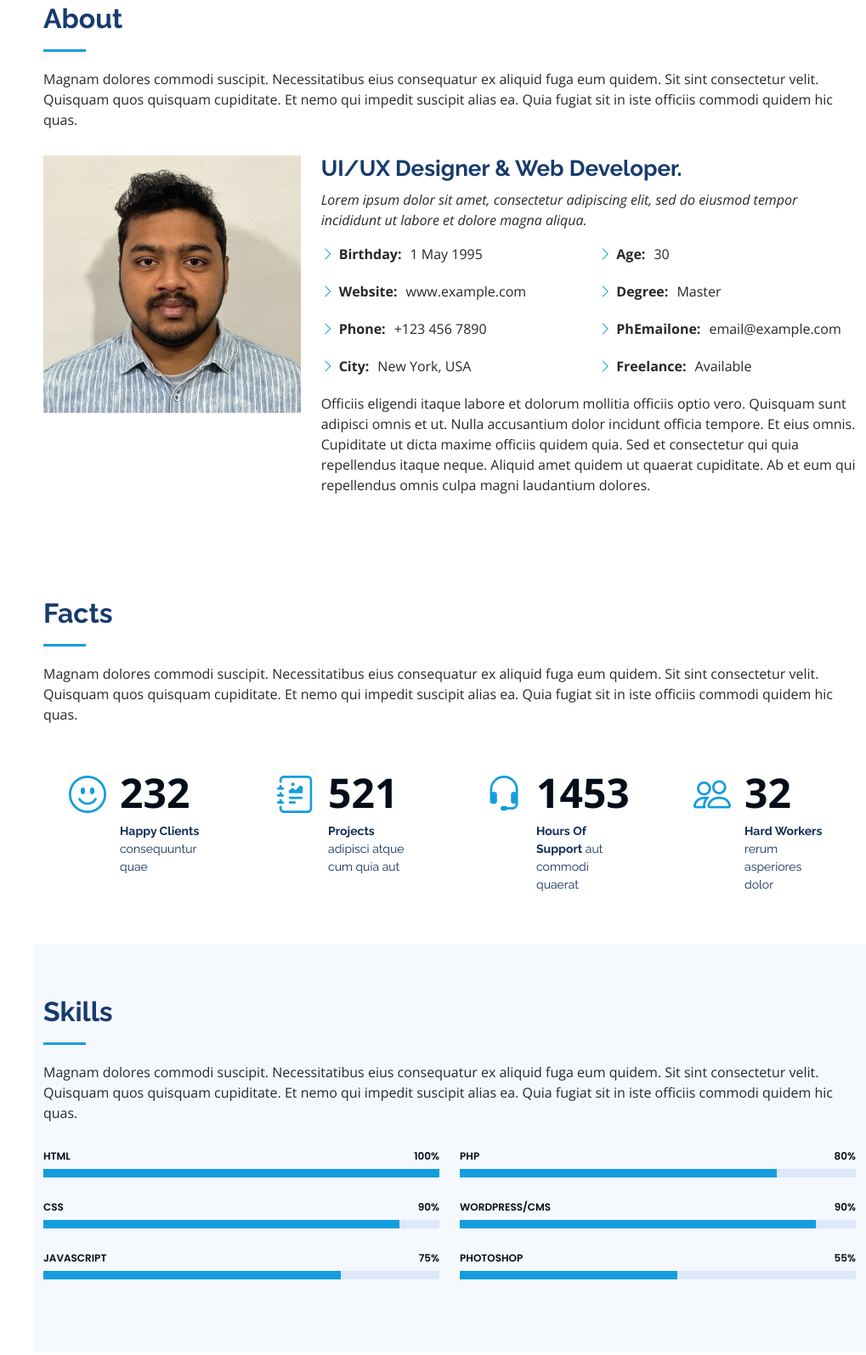
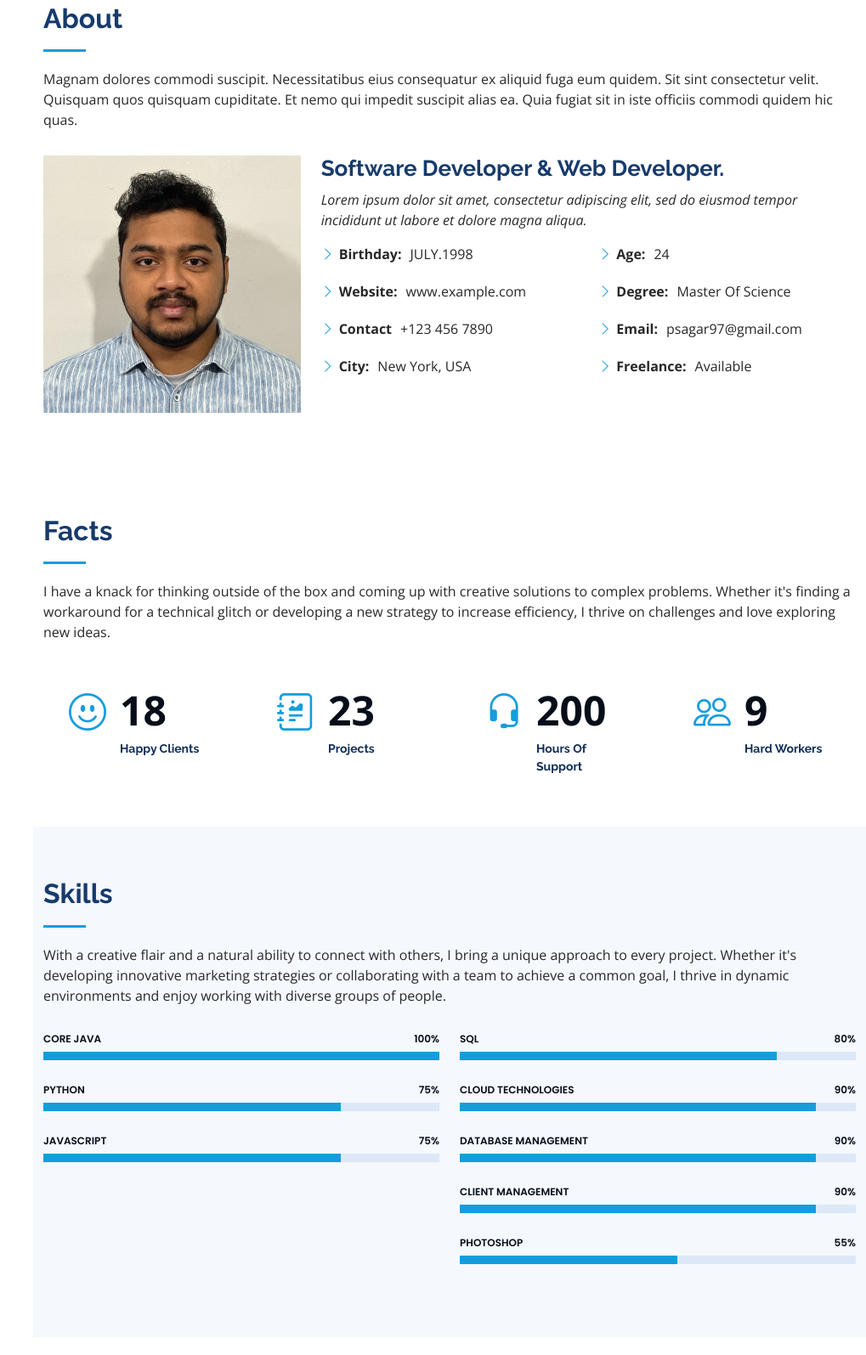
Before and after one commit to sagarpinnamaneni/sagarpinnamaneni.github.io, a plain HTML site: page index.html in a window 1280 px wide. Shown: the part 857-2452 px from the top of the page at 85% size, without its empty margins (261-1280 px from the left). Drawn offline with nearby package versions, Linux system fonts and the light colour scheme.

Commit message:
made changes to images and data

```diff
--- a/index.html
+++ b/index.html
@@ -10,7 +10,7 @@
   <meta content="" name="keywords">
 
   <!-- Favicons -->
-  <link href="assets/img/favicon.png" rel="icon">
+  <link href="assets/img/aries.png" rel="icon">
   <link href="assets/img/apple-touch-icon.png" rel="apple-touch-icon">
 
   <!-- Google Fonts -->
@@ -46,13 +46,13 @@
 
       <div class="profile">
         <img src="assets/img/profile-img.jpg" alt="" class="img-fluid rounded-circle">
-        <h1 class="text-light"><a href="index.html">Alex Smith</a></h1>
+        <h1 class="text-light"><a href="index.html">Sagar Pinnamaneni</a></h1>
         <div class="social-links mt-3 text-center">
-          <a href="#" class="twitter"><i class="bx bxl-twitter"></i></a>
-          <a href="#" class="facebook"><i class="bx bxl-facebook"></i></a>
-          <a href="#" class="instagram"><i class="bx bxl-instagram"></i></a>
+          <a href="https://twitter.com/sagarpinamaneni" target="_blank" class="twitter"><i class="bx bxl-twitter"></i></a>
+          <a href="https://www.facebook.com/sagar.pinnamaneni.98/" targer="blank" class="facebook"><i class="bx bxl-facebook"></i></a>
+          <a href="https://www.instagram.com/sagar_pinnamaneni/" targer="blank" class="instagram"><i class="bx bxl-instagram"></i></a>
           <a href="#" class="google-plus"><i class="bx bxl-skype"></i></a>
-          <a href="#" class="linkedin"><i class="bx bxl-linkedin"></i></a>
+          <a href="https://www.linkedin.com/in/sagarpinnamaneni/" target="blank" class="linkedin"><i class="bx bxl-linkedin"></i></a>
         </div>
       </div>
 
@@ -72,7 +72,7 @@
   <!-- ======= Hero Section ======= -->
   <section id="hero" class="d-flex flex-column justify-content-center align-items-center">
     <div class="hero-container" data-aos="fade-in">
-      <h1>Alex Smith</h1>
+      <h1>Sagar Pinnamaneni</h1>
       <p>I'm <span class="typed" data-typed-items="Designer, Developer, Freelancer, Photographer"></span></p>
     </div>
   </section><!-- End Hero -->
@@ -93,7 +93,7 @@
             <img src="assets/img/profile-img.jpg" class="img-fluid" alt="">
           </div>
           <div class="col-lg-8 pt-4 pt-lg-0 content" data-aos="fade-left">
-            <h3>UI/UX Designer &amp; Web Developer.</h3>
+            <h3>Software Developer &amp; Web Developer.</h3>
             <p class="fst-italic">
               Lorem ipsum dolor sit amet, consectetur adipiscing elit, sed do eiusmod tempor incididunt ut labore et dolore
               magna aliqua.
@@ -101,24 +101,23 @@
             <div class="row">
               <div class="col-lg-6">
                 <ul>
-                  <li><i class="bi bi-chevron-right"></i> <strong>Birthday:</strong> <span>1 May 1995</span></li>
+                  <li><i class="bi bi-chevron-right"></i> <strong>Birthday:</strong> <span>JULY.1998</span></li>
                   <li><i class="bi bi-chevron-right"></i> <strong>Website:</strong> <span>www.example.com</span></li>
-                  <li><i class="bi bi-chevron-right"></i> <strong>Phone:</strong> <span>+123 456 7890</span></li>
+                  <li><i class="bi bi-chevron-right"></i> <strong>Contact</strong> <span>+123 456 7890</span></li>
                   <li><i class="bi bi-chevron-right"></i> <strong>City:</strong> <span>New York, USA</span></li>
                 </ul>
               </div>
               <div class="col-lg-6">
                 <ul>
-                  <li><i class="bi bi-chevron-right"></i> <strong>Age:</strong> <span>30</span></li>
-                  <li><i class="bi bi-chevron-right"></i> <strong>Degree:</strong> <span>Master</span></li>
-                  <li><i class="bi bi-chevron-right"></i> <strong>PhEmailone:</strong> <span>email@example.com</span></li>
+                  <li><i class="bi bi-chevron-right"></i> <strong>Age:</strong> <span>24</span></li>
+                  <li><i class="bi bi-chevron-right"></i> <strong>Degree:</strong> <span>Master Of Science</span></li>
+                  <li><i class="bi bi-chevron-right"></i> <strong>Email:</strong> <span>psagar97@gmail.com</span></li>
                   <li><i class="bi bi-chevron-right"></i> <strong>Freelance:</strong> <span>Available</span></li>
                 </ul>
               </div>
             </div>
             <p>
-              Officiis eligendi itaque labore et dolorum mollitia officiis optio vero. Quisquam sunt adipisci omnis et ut. Nulla accusantium dolor incidunt officia tempore. Et eius omnis.
-              Cupiditate ut dicta maxime officiis quidem quia. Sed et consectetur qui quia repellendus itaque neque. Aliquid amet quidem ut quaerat cupiditate. Ab et eum qui repellendus omnis culpa magni laudantium dolores.
+
             </p>
           </div>
         </div>
@@ -132,7 +131,7 @@
 
         <div class="section-title">
           <h2>Facts</h2>
-          <p>Magnam dolores commodi suscipit. Necessitatibus eius consequatur ex aliquid fuga eum quidem. Sit sint consectetur velit. Quisquam quos quisquam cupiditate. Et nemo qui impedit suscipit alias ea. Quia fugiat sit in iste officiis commodi quidem hic quas.</p>
+          <p>I have a knack for thinking outside of the box and coming up with creative solutions to complex problems. Whether it's finding a workaround for a technical glitch or developing a new strategy to increase efficiency, I thrive on challenges and love exploring new ideas.</p>
         </div>
 
         <div class="row no-gutters">
@@ -140,32 +139,32 @@
           <div class="col-lg-3 col-md-6 d-md-flex align-items-md-stretch" data-aos="fade-up">
             <div class="count-box">
               <i class="bi bi-emoji-smile"></i>
-              <span data-purecounter-start="0" data-purecounter-end="232" data-purecounter-duration="1" class="purecounter"></span>
-              <p><strong>Happy Clients</strong> consequuntur quae</p>
+              <span data-purecounter-start="0" data-purecounter-end="18" data-purecounter-duration="1" class="purecounter"></span>
+              <p><strong>Happy Clients</strong> </p>
             </div>
           </div>
 
           <div class="col-lg-3 col-md-6 d-md-flex align-items-md-stretch" data-aos="fade-up" data-aos-delay="100">
             <div class="count-box">
               <i class="bi bi-journal-richtext"></i>
-              <span data-purecounter-start="0" data-purecounter-end="521" data-purecounter-duration="1" class="purecounter"></span>
-              <p><strong>Projects</strong> adipisci atque cum quia aut</p>
+              <span data-purecounter-start="0" data-purecounter-end="23" data-purecounter-duration="1" class="purecounter"></span>
+              <p><strong>Projects</strong> </p>
             </div>
           </div>
 
           <div class="col-lg-3 col-md-6 d-md-flex align-items-md-stretch" data-aos="fade-up" data-aos-delay="200">
             <div class="count-box">
               <i class="bi bi-headset"></i>
-              <span data-purecounter-start="0" data-purecounter-end="1453" data-purecounter-duration="1" class="purecounter"></span>
-              <p><strong>Hours Of Support</strong> aut commodi quaerat</p>
+              <span data-purecounter-start="0" data-purecounter-end="200" data-purecounter-duration="1" class="purecounter"></span>
+              <p><strong>Hours Of Support</strong> </p>
             </div>
           </div>
 
           <div class="col-lg-3 col-md-6 d-md-flex align-items-md-stretch" data-aos="fade-up" data-aos-delay="300">
             <div class="count-box">
               <i class="bi bi-people"></i>
-              <span data-purecounter-start="0" data-purecounter-end="32" data-purecounter-duration="1" class="purecounter"></span>
-              <p><strong>Hard Workers</strong> rerum asperiores dolor</p>
+              <span data-purecounter-start="0" data-purecounter-end="9" data-purecounter-duration="1" class="purecounter"></span>
+              <p><strong>Hard Workers</strong> </p>
             </div>
           </div>
 
@@ -180,7 +179,7 @@
 
         <div class="section-title">
           <h2>Skills</h2>
-          <p>Magnam dolores commodi suscipit. Necessitatibus eius consequatur ex aliquid fuga eum quidem. Sit sint consectetur velit. Quisquam quos quisquam cupiditate. Et nemo qui impedit suscipit alias ea. Quia fugiat sit in iste officiis commodi quidem hic quas.</p>
+          <p>With a creative flair and a natural ability to connect with others, I bring a unique approach to every project. Whether it's developing innovative marketing strategies or collaborating with a team to achieve a common goal, I thrive in dynamic environments and enjoy working with diverse groups of people.</p>
         </div>
 
         <div class="row skills-content">
@@ -188,16 +187,16 @@
           <div class="col-lg-6" data-aos="fade-up">
 
             <div class="progress">
-              <span class="skill">HTML <i class="val">100%</i></span>
+              <span class="skill">CORE JAVA <i class="val">100%</i></span>
               <div class="progress-bar-wrap">
                 <div class="progress-bar" role="progressbar" aria-valuenow="100" aria-valuemin="0" aria-valuemax="100"></div>
               </div>
             </div>
 
             <div class="progress">
-              <span class="skill">CSS <i class="val">90%</i></span>
+              <span class="skill">Python <i class="val">75%</i></span>
               <div class="progress-bar-wrap">
-                <div class="progress-bar" role="progressbar" aria-valuenow="90" aria-valuemin="0" aria-valuemax="100"></div>
+                <div class="progress-bar" role="progressbar" aria-valuenow="75" aria-valuemin="0" aria-valuemax="100"></div>
               </div>
             </div>
 
@@ -213,14 +212,28 @@
           <div class="col-lg-6" data-aos="fade-up" data-aos-delay="100">
 
             <div class="progress">
-              <span class="skill">PHP <i class="val">80%</i></span>
+              <span class="skill">SQL <i class="val">80%</i></span>
               <div class="progress-bar-wrap">
                 <div class="progress-bar" role="progressbar" aria-valuenow="80" aria-valuemin="0" aria-valuemax="100"></div>
               </div>
             </div>
 
             <div class="progress">
-              <span class="skill">WordPress/CMS <i class="val">90%</i></span>
+              <span class="skill">Cloud Technologies <i class="val">90%</i></span>
+              <div class="progress-bar-wrap">
+                <div class="progress-bar" role="progressbar" aria-valuenow="90" aria-valuemin="0" aria-valuemax="100"></div>
+              </div>
+            </div>
+
+            <div class="progress">
+              <span class="skill">DataBase Management <i class="val">90%</i></span>
+              <div class="progress-bar-wrap">
+                <div class="progress-bar" role="progressbar" aria-valuenow="90" aria-valuemin="0" aria-valuemax="100"></div>
+              </div>
+            </div>
+
+            <div class="progress">
+              <span class="skill">Client management <i class="val">90%</i></span>
               <div class="progress-bar-wrap">
                 <div class="progress-bar" role="progressbar" aria-valuenow="90" aria-valuemin="0" aria-valuemax="100"></div>
               </div>
@@ -558,7 +571,7 @@
 
         <div class="section-title">
           <h2>Contact</h2>
-          <p>Magnam dolores commodi suscipit. Necessitatibus eius consequatur ex aliquid fuga eum quidem. Sit sint consectetur velit. Quisquam quos quisquam cupiditate. Et nemo qui impedit suscipit alias ea. Quia fugiat sit in iste officiis commodi quidem hic quas.</p>
+          <p>Thank you for visiting my website! Whether you're a potential client, fellow creative, or just want to say hello, feel free to reach out via email or phone. I'm committed to providing customized service to fit your needs. Connect with me on  Social Media  for Fun. Let's grab a virtual coffee and chat about your project or our mutual love for cute animal videos and make something great together.</p>
         </div>
 
         <div class="row" data-aos="fade-in">
@@ -568,22 +581,22 @@
               <div class="address">
                 <i class="bi bi-geo-alt"></i>
                 <h4>Location:</h4>
-                <p>A108 Adam Street, New York, NY 535022</p>
+                <p>Buffalo, NY</p>
               </div>
 
               <div class="email">
                 <i class="bi bi-envelope"></i>
                 <h4>Email:</h4>
-                <p>info@example.com</p>
+                <p>psagar97@gmail.com</p>
               </div>
 
               <div class="phone">
                 <i class="bi bi-phone"></i>
-                <h4>Call:</h4>
-                <p>+1 5589 55488 55s</p>
+                <h4><a href="tel:7165633395">Call</a></h4>
+
               </div>
 
-              <iframe src="https://www.google.com/maps/embed?pb=!1m14!1m8!1m3!1d12097.433213460943!2d-74.0062269!3d40.7101282!3m2!1i1024!2i768!4f13.1!3m3!1m2!1s0x0%3A0xb89d1fe6bc499443!2sDowntown+Conference+Center!5e0!3m2!1smk!2sbg!4v1539943755621" frameborder="0" style="border:0; width: 100%; height: 290px;" allowfullscreen></iframe>
+              <iframe src="https://goo.gl/maps/4y41kw6R1cS4MBeT7" frameborder="0" style="border:0; width: 100%; height: 290px;" allowfullscreen></iframe>
             </div>
 
           </div>
@@ -628,14 +641,14 @@
   <footer id="footer">
     <div class="container">
       <div class="copyright">
-        &copy; Copyright <strong><span>iPortfolio</span></strong>
+        &copy; Copyright <strong><span>NinjaLaw. You can ask me to create one like this.</span></strong>
       </div>
       <div class="credits">
         <!-- All the links in the footer should remain intact. -->
         <!-- You can delete the links only if you purchased the pro version. -->
         <!-- Licensing information: https://bootstrapmade.com/license/ -->
         <!-- Purchase the pro version with working PHP/AJAX contact form: https://bootstrapmade.com/iportfolio-bootstrap-portfolio-websites-template/ -->
-        Designed by <a href="https://bootstrapmade.com/">BootstrapMade</a>
+        Designed by <a href="/">Sagar</a>
       </div>
     </div>
   </footer><!-- End  Footer -->
@@ -651,7 +664,7 @@
   <script src="assets/vendor/swiper/swiper-bundle.min.js"></script>
   <script src="assets/vendor/typed.js/typed.min.js"></script>
   <script src="assets/vendor/waypoints/noframework.waypoints.js"></script>
-  <script src="assets/vendor/php-email-form/validate.js"></script>
+  <script src="assets/vendor/php-email-form/validate.js"></script>https://bootstrapmade.com
 
   <!-- Template Main JS File -->
   <script src="assets/js/main.js"></script>
```
Also changed, not shown: portfolio-details.html (+3 -3 lines), assets/img/aries.png (added), assets/img/favicon.png (deleted).
